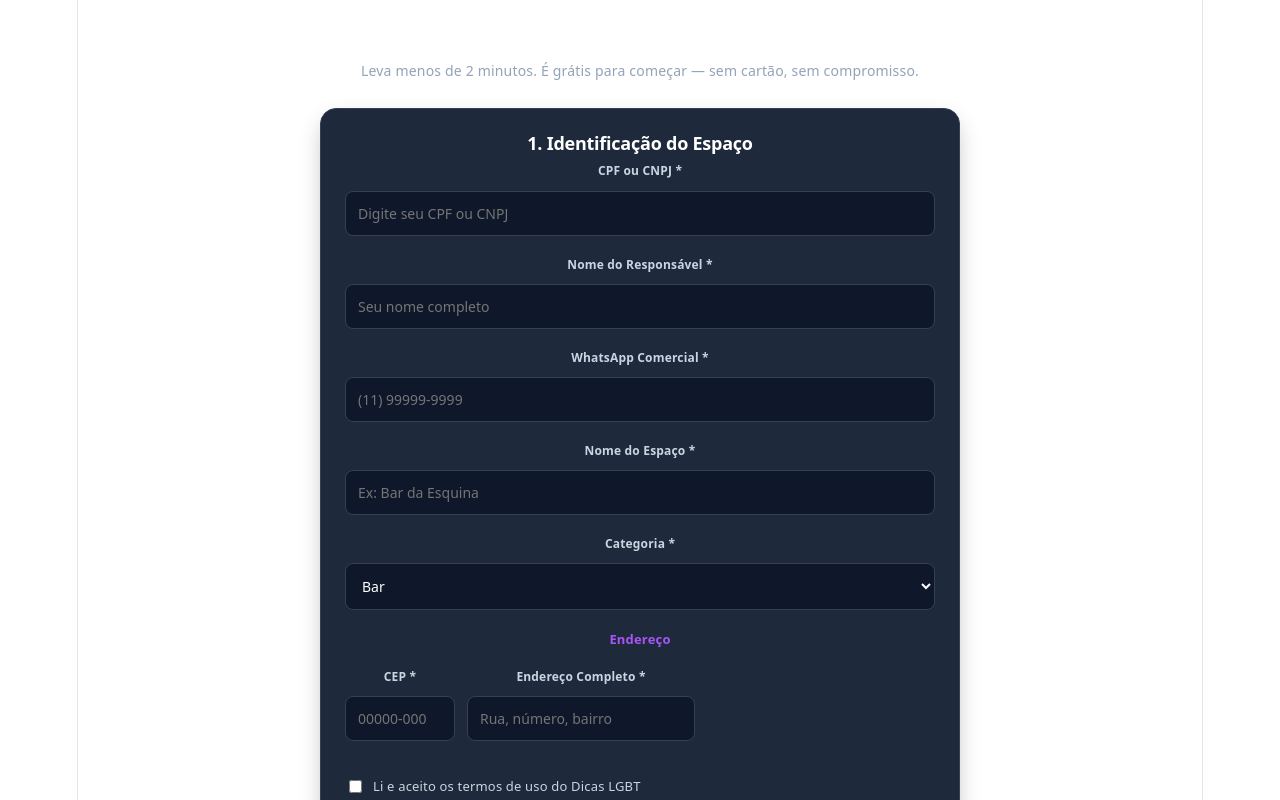
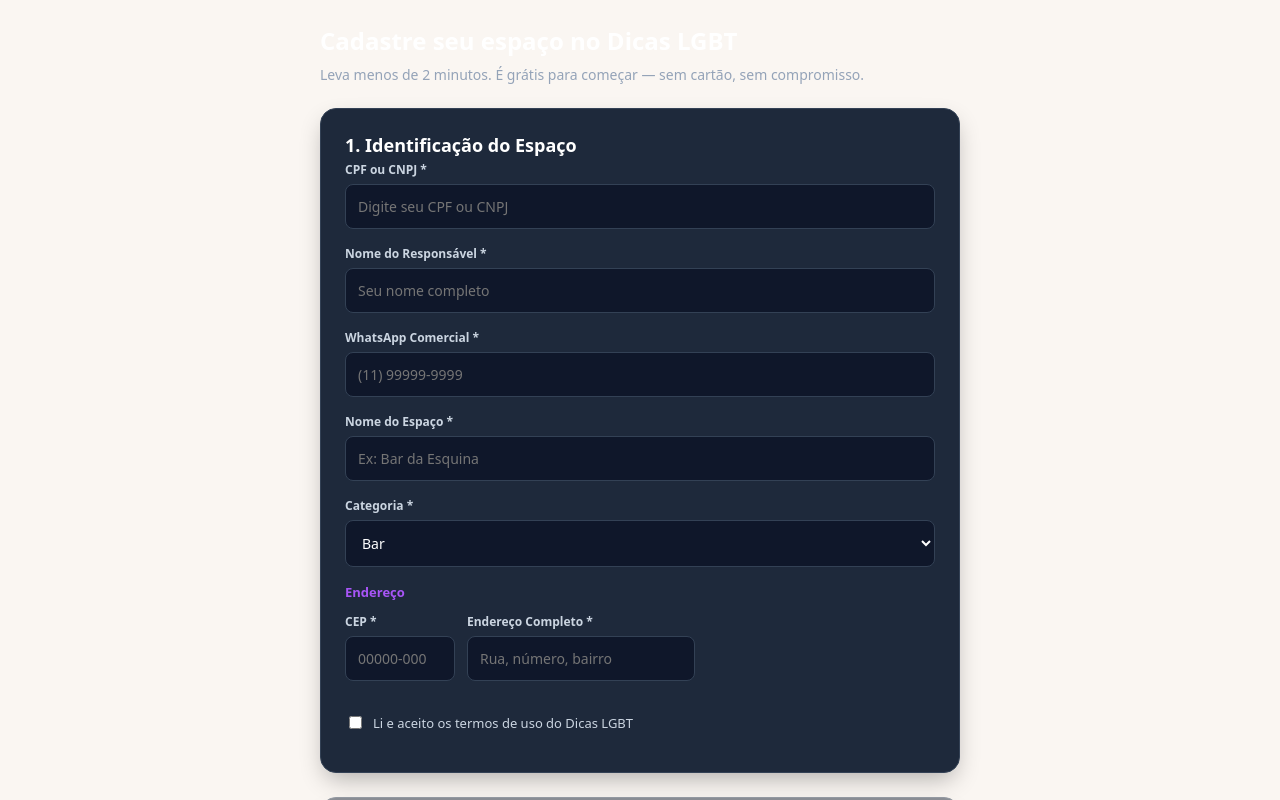
Before and after one commit to arditoa/dicas-portal-b2b, a React (Vite) app in the folder portal-cadastro/: page / in a window 1280 px wide. Shown: the top 800 px of the page. Built offline with nearby package versions, Linux system fonts and the light colour scheme; no server answers.

Commit message:
fix: remove completamente o header/menu do portal-cadastro/src/App.tsx

```diff
--- a/portal-cadastro/src/App.tsx
+++ b/portal-cadastro/src/App.tsx
@@ -1,39 +1,9 @@
-import { useState } from 'react';
 import { CadastroCompletoForm } from './components/CadastroCompletoForm';
-import AdminModeration from './components/AdminModeration';
-import GestaoFestas from './components/GestaoFestas';
-import GestaoCupons from './components/GestaoCupons';
-import { AdminLogin } from './components/AdminLogin';
 
 export default function App() {
-  const [activeTab] = useState<'cadastro' | 'festas' | 'cupons' | 'admin'>('cadastro');
-  const [partnerId] = useState<string | null>(null);
-  const [isAdminLogged, setIsAdminLogged] = useState<boolean>(() => {
-    return localStorage.getItem('admin_session') === 'true';
-  });
-
-  // A tela pública de cadastro renderiza o formulário puro sem cabeçalho/menu interno
-  if (activeTab === 'cadastro') {
-    return (
-      <main className="min-h-screen bg-slate-900 py-8 px-4">
-        <CadastroCompletoForm />
-      </main>
-    );
-  }
-
   return (
-    <div className="min-h-screen bg-slate-900 text-slate-100 font-sans">
-      <main className="max-w-5xl mx-auto px-4 py-8">
-        {activeTab === 'festas' && <GestaoFestas partnerId={partnerId || 'partner-demo'} />}
-        {activeTab === 'cupons' && <GestaoCupons partnerId={partnerId || 'partner-demo'} />}
-        {activeTab === 'admin' && (
-          isAdminLogged ? (
-            <AdminModeration />
-          ) : (
-            <AdminLogin aoLogar={() => setIsAdminLogged(true)} />
-          )
-        )}
-      </main>
+    <div className="app-container">
+      <CadastroCompletoForm />
     </div>
   );
 }
--- a/portal-cadastro/src/index.css
+++ b/portal-cadastro/src/index.css
@@ -1,111 +1,19 @@
 :root {
-  --text: #6b6375;
-  --text-h: #08060d;
-  --bg: #fff;
-  --border: #e5e4e7;
-  --code-bg: #f4f3ec;
-  --accent: #aa3bff;
-  --accent-bg: rgba(170, 59, 255, 0.1);
-  --accent-border: rgba(170, 59, 255, 0.5);
-  --social-bg: rgba(244, 243, 236, 0.5);
-  --shadow:
-    rgba(0, 0, 0, 0.1) 0 10px 15px -3px, rgba(0, 0, 0, 0.05) 0 4px 6px -2px;
-
-  --sans: system-ui, 'Segoe UI', Roboto, sans-serif;
-  --heading: system-ui, 'Segoe UI', Roboto, sans-serif;
-  --mono: ui-monospace, Consolas, monospace;
-
-  font: 18px/145% var(--sans);
-  letter-spacing: 0.18px;
-  color-scheme: light dark;
-  color: var(--text);
-  background: var(--bg);
-  font-synthesis: none;
-  text-rendering: optimizeLegibility;
-  -webkit-font-smoothing: antialiased;
-  -moz-osx-font-smoothing: grayscale;
-
-  @media (max-width: 1024px) {
-    font-size: 16px;
-  }
-}
-
-@media (prefers-color-scheme: dark) {
-  :root {
-    --text: #9ca3af;
-    --text-h: #f3f4f6;
-    --bg: #16171d;
-    --border: #2e303a;
-    --code-bg: #1f2028;
-    --accent: #c084fc;
-    --accent-bg: rgba(192, 132, 252, 0.15);
-    --accent-border: rgba(192, 132, 252, 0.5);
-    --social-bg: rgba(47, 48, 58, 0.5);
-    --shadow:
-      rgba(0, 0, 0, 0.4) 0 10px 15px -3px, rgba(0, 0, 0, 0.25) 0 4px 6px -2px;
-  }
-
-  #social .button-icon {
-    filter: invert(1) brightness(2);
-  }
-}
-
-#root {
-  width: 1126px;
-  max-width: 100%;
-  margin: 0 auto;
-  text-align: center;
-  border-inline: 1px solid var(--border);
-  min-height: 100svh;
-  display: flex;
-  flex-direction: column;
-  box-sizing: border-box;
+  --paper: #FAF6F2;
+  --ink: #1E1526;
 }
 
 body {
   margin: 0;
+  padding: 0;
+  background-color: var(--paper, #FAF6F2);
+  color: var(--ink, #1E1526);
+  font-family: system-ui, -apple-system, sans-serif;
+  min-height: 100vh;
 }
 
-h1,
-h2 {
-  font-family: var(--heading);
-  font-weight: 500;
-  color: var(--text-h);
+.app-container {
+  width: 100%;
+  min-height: 100vh;
+  background-color: var(--paper, #FAF6F2);
 }
-
-h1 {
-  font-size: 56px;
-  letter-spacing: -1.68px;
-  margin: 32px 0;
-  @media (max-width: 1024px) {
-    font-size: 36px;
-    margin: 20px 0;
-  }
-}
-h2 {
-  font-size: 24px;
-  line-height: 118%;
-  letter-spacing: -0.24px;
-  margin: 0 0 8px;
-  @media (max-width: 1024px) {
-    font-size: 20px;
-  }
-}
-p {
-  margin: 0;
-}
-
-code,
-.counter {
-  font-family: var(--mono);
-  display: inline-flex;
-  border-radius: 4px;
-  color: var(--text-h);
-}
-
-code {
-  font-size: 15px;
-  line-height: 135%;
-  padding: 4px 8px;
-  background: var(--code-bg);
-}
```
